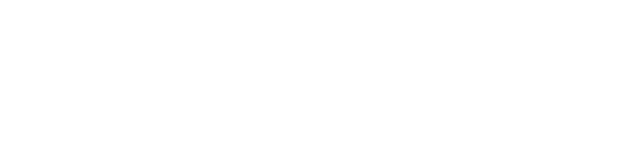
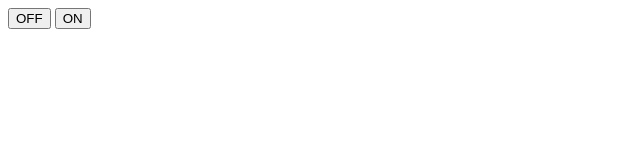
Before and after one commit to GFore/ed2go-MobileAppCourse, a plain HTML site: page index.html in a window 1280 px wide. Shown: the whole page, without its empty margins (0-640 px from the left). Drawn offline with Linux system fonts and the light colour scheme.

Commit message:
simulate flashlight on-off buttons

```diff
--- a/index.html
+++ b/index.html
@@ -6,9 +6,14 @@
     <meta name="MobileOptimized" content="320">
     <meta name="viewport" content="width=device-width, initial-scale=1.0">
     <meta http-equiv="X-UA-Compatible" content="ie=edge">
+    <script>
+        const light = ['black', 'white'];
+        const flip = (whichway) => {document.body.style.backgroundColor = light[whichway];}
+    </script>
     <title>WatzThis?</title>
 </head>
 <body>
-
+    <input type="button" value="OFF" onclick="flip(0);">
+    <input type="button" value="ON" onclick="flip(1);">
 </body>
 </html>
```
